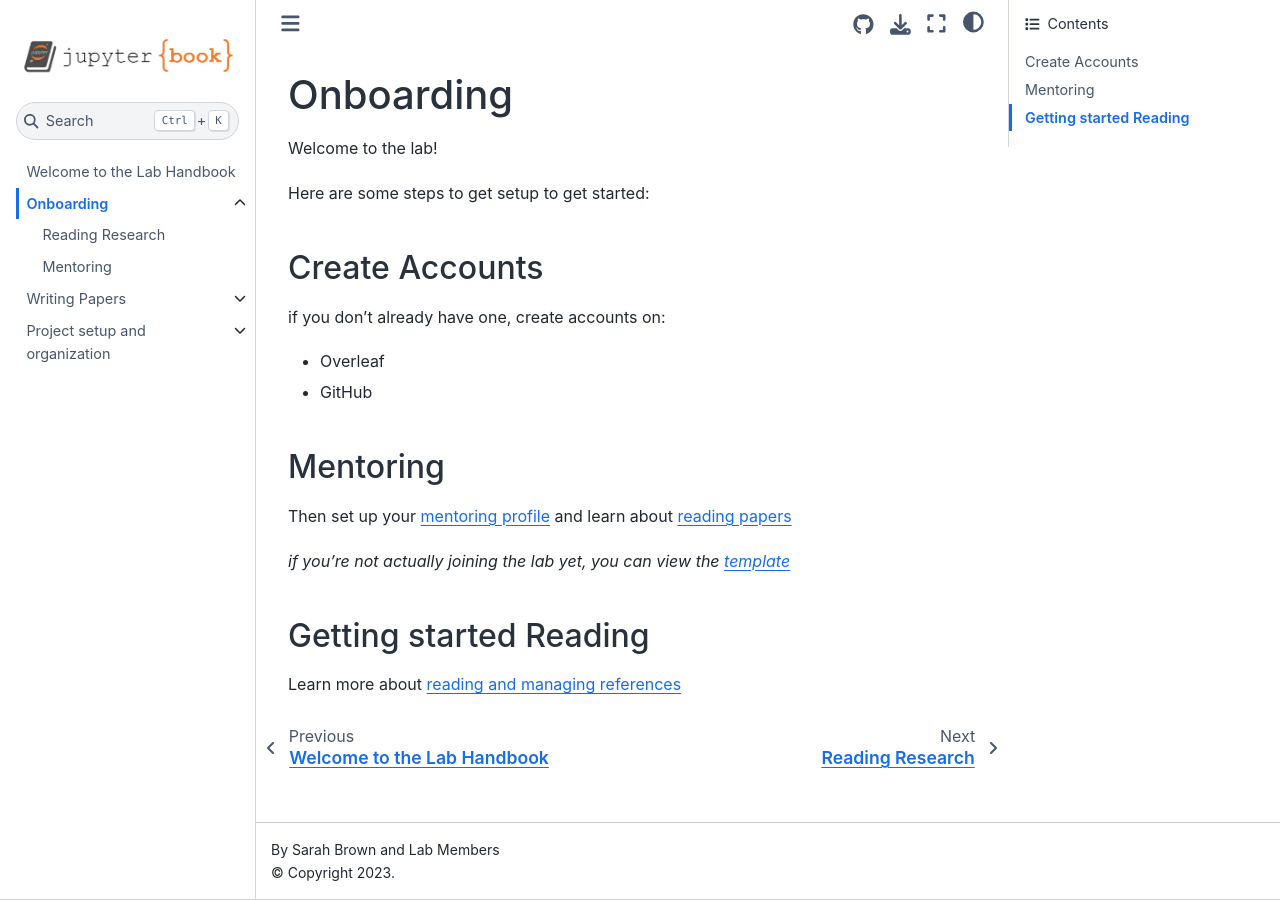
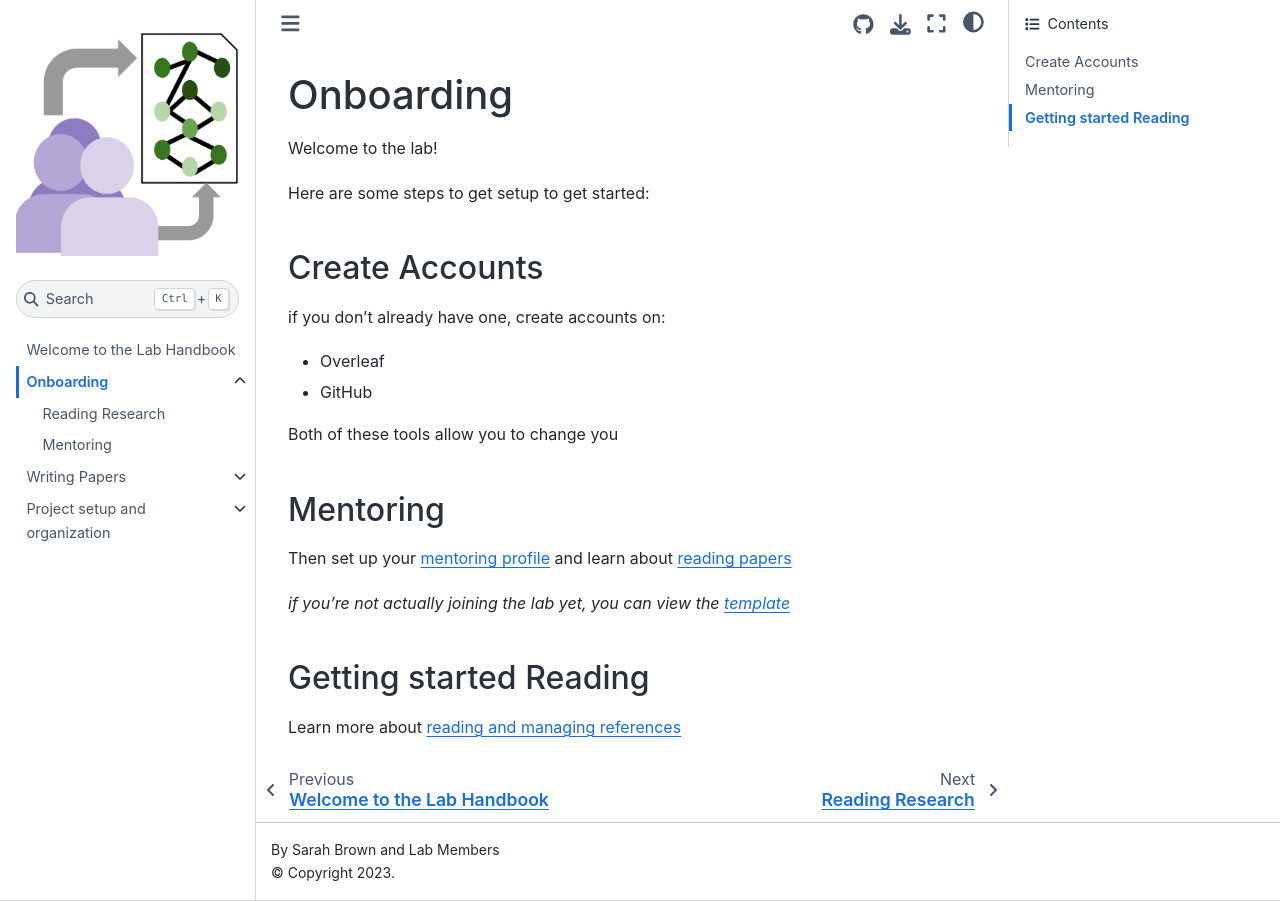
Before and after one commit to ml4sts/handbook, a Jupyter Book: the page built from onboarding/index.md, in a window 1280 px wide. Built offline with Jupyter Book 1.0.4 settings and Sphinx 7.4.7 and the Sphinx Book theme 1.1.4, drawn with Linux system fonts in a browser that asks for light colours; pages that are not in the unit, such as notebooks, are missing from menus.

Commit message:
begin some content update and logo

```diff
--- a/_config.yml
+++ b/_config.yml
@@ -1,7 +1,7 @@
 # Book settings
-title: ML4 STS Lab Handbook
+title: ML4STS Lab Handbook
 author: Sarah Brown and Lab Members
-logo: logo.png
+logo: sts.png
 
 latex:
   latex_documents:
--- a/onboarding/index.md
+++ b/onboarding/index.md
@@ -10,6 +10,7 @@ if you don't already have one, create accounts on:
 - Overleaf
 - GitHub
 
+Both of these tools allow you to change you
 
 ## Mentoring
 
```
Also changed, not shown: sts.png (added).
